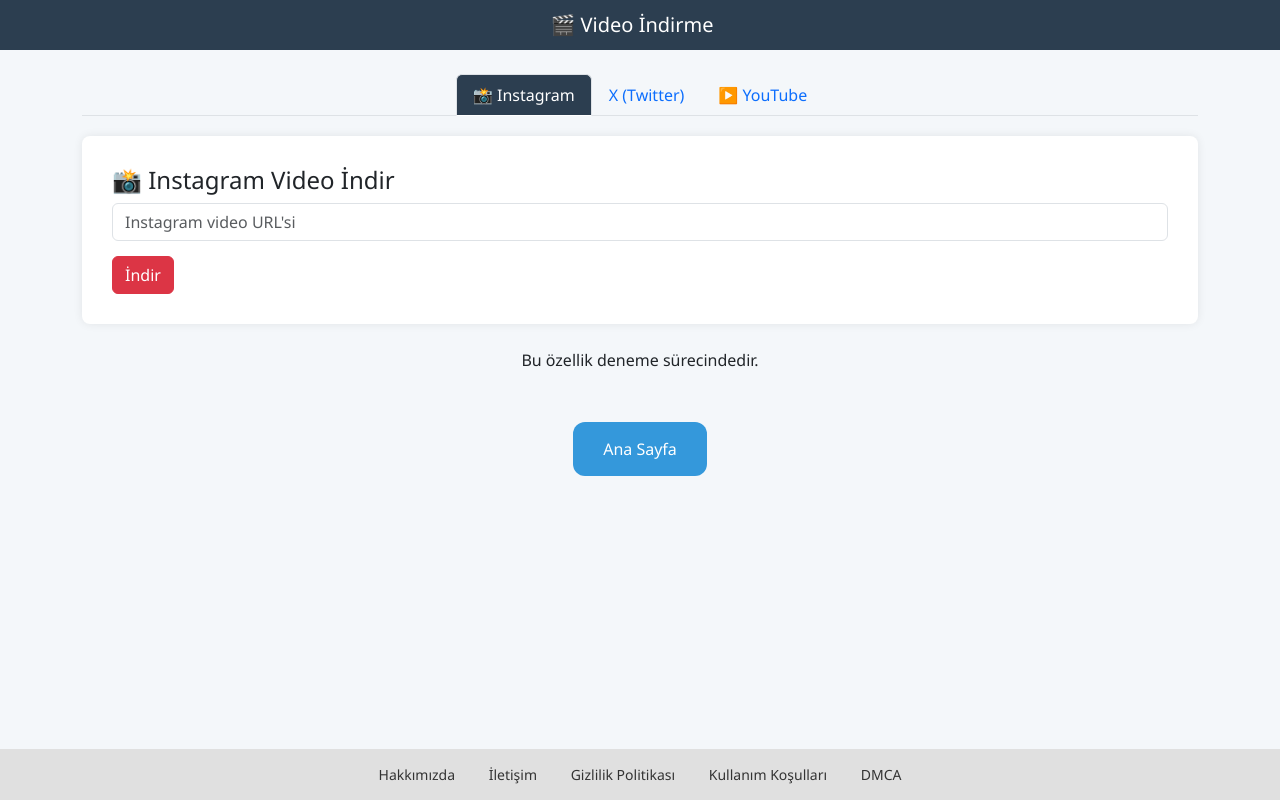
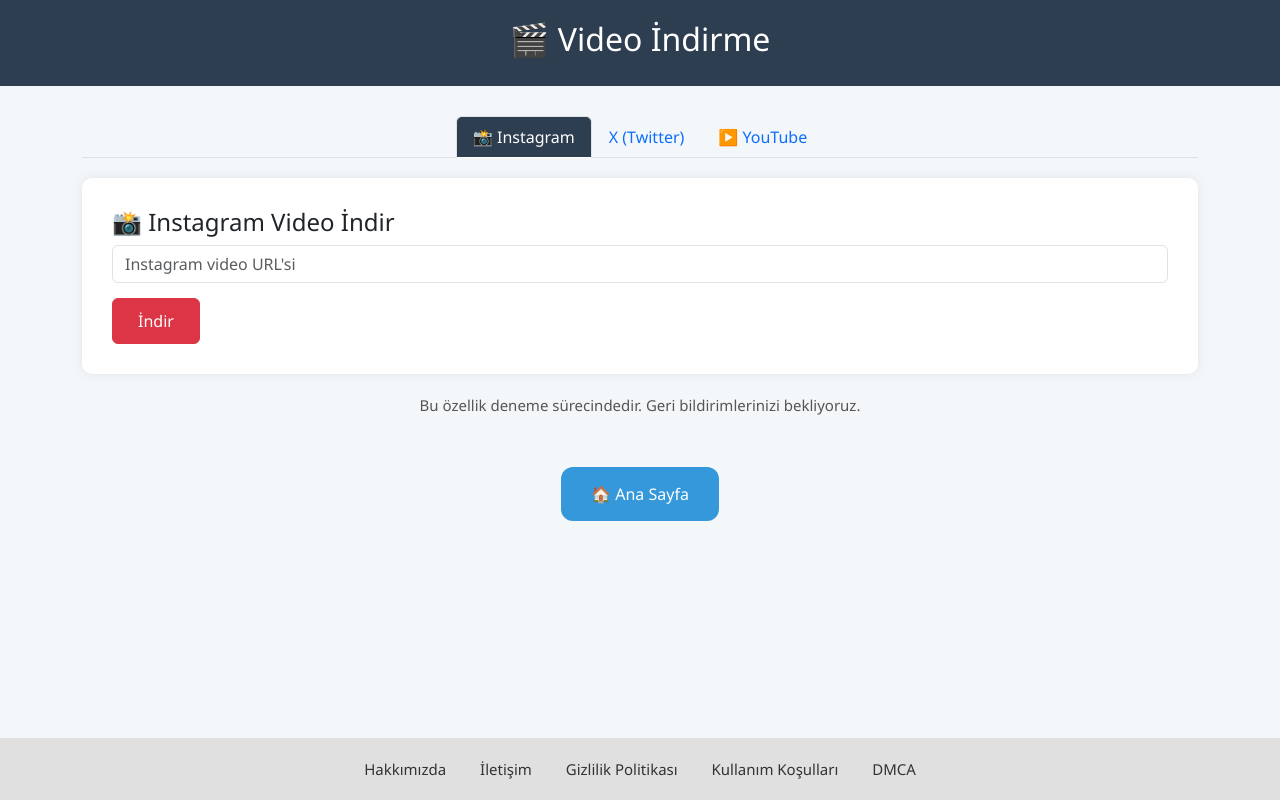
Before and after one commit to srknkrt1/ofis-asistani, a plain HTML site: page dene/templates/video.html in a window 1280 px wide. Drawn offline with nearby package versions, Linux system fonts and the light colour scheme.

Commit message:
Update video.html

```diff
--- a/dene/templates/video.html
+++ b/dene/templates/video.html
@@ -2,47 +2,77 @@
 <html lang="tr">
 <head>
   <meta charset="UTF-8">
-  <title>Video İndirme - Ofis Asistanı</title>
+  <title>🎬 Video İndirme - DijitalHamal</title>
   <meta name="viewport" content="width=device-width, initial-scale=1">
   <link href="https://cdn.jsdelivr.net/npm/bootstrap@5.3.3/dist/css/bootstrap.min.css" rel="stylesheet">
   <style>
+    * {
+      box-sizing: border-box;
+    }
+
     body {
       background: #f4f7fa;
       font-family: 'Segoe UI', sans-serif;
       display: flex;
       flex-direction: column;
       min-height: 100vh;
+      margin: 0;
     }
+
+    header {
+      background: #2c3e50;
+      color: white;
+      padding: 20px 0;
+      text-align: center;
+    }
+
+    .logo {
+      height: 100px;
+      margin-top: 10px;
+      margin-bottom: 10px;
+    }
+
+    main {
+      flex: 1;
+      padding: 30px 15px;
+    }
+
     .nav-tabs .nav-link.active {
       background-color: #2c3e50;
       color: white;
     }
+
     .tab-pane {
       background: white;
       padding: 30px;
-      border-radius: 8px;
+      border-radius: 10px;
       box-shadow: 0 0 10px rgba(0,0,0,0.08);
       margin-top: 20px;
     }
+
     .form-control, .form-select {
       margin-bottom: 15px;
     }
-    .footer-links {
-      background-color: #e0e0e0;
-      padding: 15px 0;
-      text-align: center;
-      font-size: 14px;
-      margin-top: auto;
+
+    .form-control, .form-select, .btn {
+      font-size: 16px;
     }
-    .footer-links a {
-      margin: 0 15px;
-      color: #333;
-      text-decoration: none;
+
+    .btn {
+      padding: 10px 25px;
     }
+
+    .info {
+      margin-top: 20px;
+      font-size: 15px;
+      color: #555;
+    }
+
     .button-group {
       text-align: center;
       margin-top: 40px;
     }
+
     .button-group a {
       display: inline-block;
       padding: 15px 30px;
@@ -54,20 +84,38 @@
       margin: 10px;
       transition: background-color 0.3s ease;
     }
+
     .button-group a:hover {
       background-color: #2980b9;
+    }
+
+    .footer-links {
+      background-color: #e0e0e0;
+      padding: 20px 0;
+      text-align: center;
+      font-size: 15px;
+      margin-top: auto;
+    }
+
+    .footer-links a {
+      margin: 0 15px;
+      color: #333;
+      text-decoration: none;
+    }
+
+    .footer-links a:hover {
+      text-decoration: underline;
+      color: #000;
     }
   </style>
 </head>
 <body>
 
-<nav class="navbar navbar-expand-lg" style="background-color: #2c3e50;">
-  <div class="container-fluid justify-content-center">
-    <span class="navbar-brand mb-0 h1 text-white">🎬 Video İndirme</span>
-  </div>
-</nav>
+  <header>
+    <h2>🎬 Video İndirme</h2>
+  </header>
 
-<div class="container mt-4">
+  <main class="container">
     <ul class="nav nav-tabs justify-content-center" id="videoTab" role="tablist">
       <li class="nav-item" role="presentation">
         <button class="nav-link active" id="instagram-tab" data-bs-toggle="tab" data-bs-target="#instagram" type="button" role="tab">📸 Instagram</button>
@@ -111,14 +159,14 @@
       </div>
     </div>
 
-  <div class="text-center info mt-4">
-    Bu özellik deneme sürecindedir. <br>
+    <div class="text-center info">
+      Bu özellik deneme sürecindedir. Geri bildirimlerinizi bekliyoruz.
     </div>
 
     <div class="button-group">
-    <a href="/">Ana Sayfa</a>
+      <a href="/">🏠 Ana Sayfa</a>
     </div>
-</div>
+  </main>
 
   <div class="footer-links">
     <a href="/hakkimizda">Hakkımızda</a>
```
Lines whose indentation alone changed are shown as unchanged.
